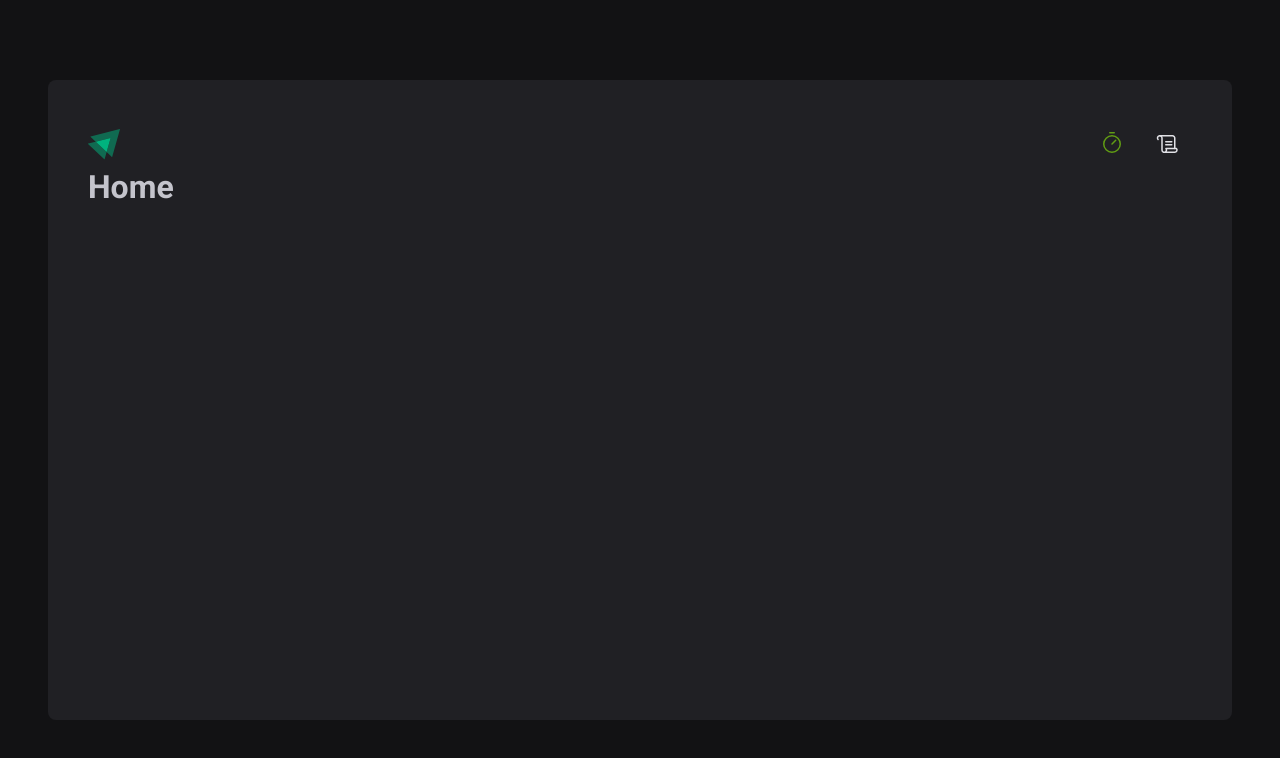
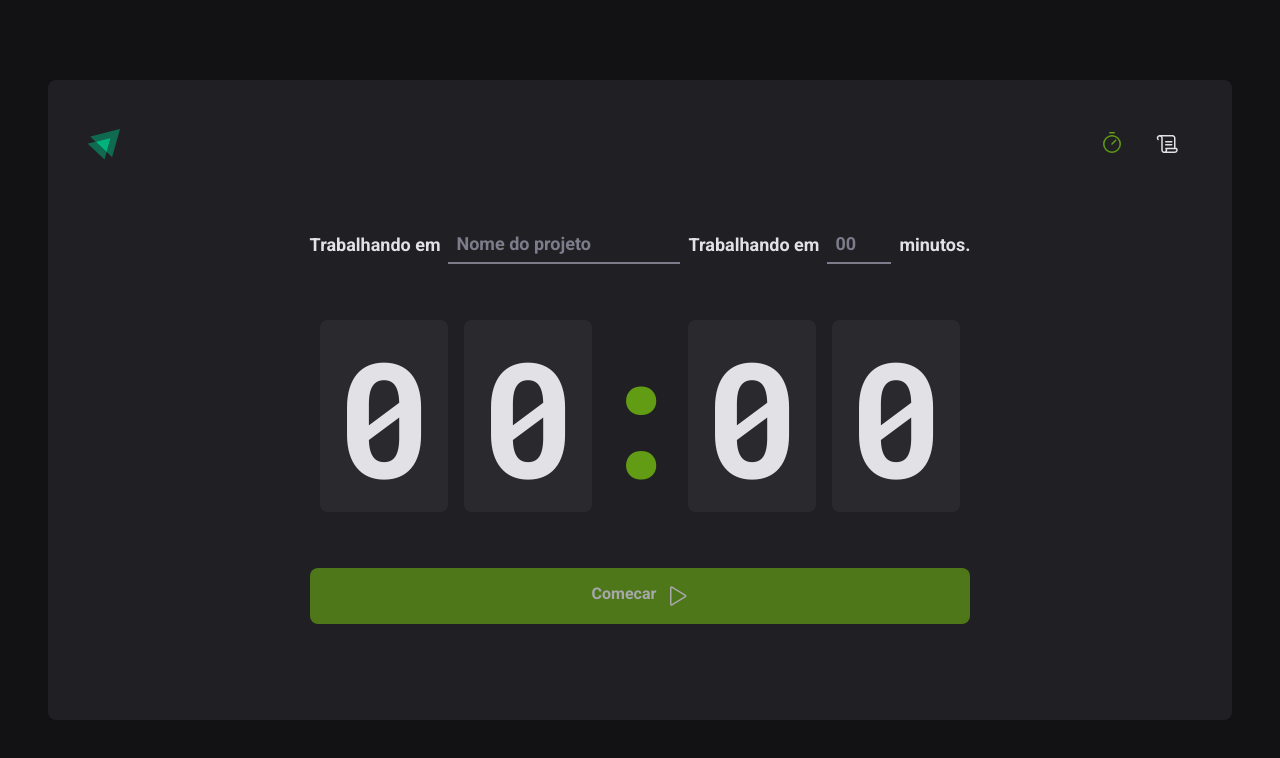
Before and after one commit to patriciaszbr/manager-task-flow, a React (Vite) app: page / in a window 1280 px wide. Shown: the top 758 px of the page. Built offline with nearby package versions, Linux system fonts and the light colour scheme.

Commit message:
Página: Home e  Aprimorando os inputs

```diff
--- a/src/pages/Home.tsx
+++ /dev/null
@@ -1,3 +0,0 @@
-export function Home() {
-  return <h1>Home</h1>;
-}
--- /dev/null
+++ b/src/pages/Home/index.tsx
@@ -0,0 +1,60 @@
+import { Play } from "phosphor-react";
+
+import {
+  CountdownContainer,
+  HomeContainer,
+  FormContainer,
+  Separator,
+  StartCountdownButton,
+  MinutesAmount,
+  TaskInput,
+} from "./styles";
+
+export function Home() {
+  return (
+    <HomeContainer>
+      <form action="">
+        <FormContainer>
+          <label htmlFor="task"> Trabalhando em </label>
+          <TaskInput
+            id="task"
+            list="task-suggestions"
+            placeholder="Nome do projeto"
+          />
+
+          <datalist id="task-suggestions">
+            <option value="Propjeto 1" />
+            <option value="Propjeto 2" />
+            <option value="Propjeto 4" />
+            <option value="Manga" />
+          </datalist>
+
+          <label htmlFor="minutesAmount"> Trabalhando em </label>
+          <MinutesAmount
+            type="number"
+            id="minutesAmount"
+            placeholder="00"
+            step={5}
+            min={5}
+            max={90}
+          />
+
+          <span>minutos.</span>
+        </FormContainer>
+
+        <CountdownContainer>
+          <span>0</span>
+          <span>0</span>
+          <Separator>:</Separator>
+          <span>0</span>
+          <span>0</span>
+        </CountdownContainer>
+
+        <StartCountdownButton type="submit" disabled>
+          Comecar
+          <Play size={24} />
+        </StartCountdownButton>
+      </form>
+    </HomeContainer>
+  );
+}
--- /dev/null
+++ b/src/pages/Home/styles.ts
@@ -0,0 +1,110 @@
+import styled from "styled-components";
+
+export const HomeContainer = styled.main`
+  flex: 1;
+
+  display: flex;
+  flex-direction: column;
+  align-items: center;
+  justify-content: center;
+
+  form {
+    display: flex;
+    flex-direction: column;
+    align-items: center;
+    gap: 3.5rem;
+  }
+`;
+export const FormContainer = styled.div`
+  width: 100%;
+  display: flex;
+  align-items: center;
+  justify-content: center;
+  gap: 0.5rem;
+  color: ${(props) => props.theme["gray-100"]};
+  font-size: 1.125rem;
+  font-weight: bold;
+  flex-wrap: wrap;
+`;
+
+const BaseIput = styled.input`
+  background: transparent;
+  height: 2.5rem;
+  border: 0;
+  border-bottom: 2px solid ${(props) => props.theme["gray-500"]};
+  font-weight: bold;
+  font-size: 1.125rem;
+  padding: 0.5rem;
+  color: ${(props) => props.theme["gray-100"]};
+
+  &:focus {
+    box-shadow: none;
+    border-color: ${(props) => props.theme["green-500"]};
+  }
+  &::placeholder {
+    color: ${(props) => props.theme["gray-500"]};
+  }
+`;
+
+export const TaskInput = styled(BaseIput)`
+  flex: 1;
+
+  &::-webkit-calendar-picker-indicator {
+    display: none !important;
+  }
+`;
+
+export const MinutesAmount = styled(BaseIput)`
+  width: 4rem;
+`;
+
+export const CountdownContainer = styled.div`
+  font-family: "Roboto Mono", monospace;
+  font-size: 10rem;
+  line-height: 8rem;
+  color: ${(props) => props.theme["gray-100"]};
+
+  display: flex;
+  gap: 1rem;
+
+  span {
+    background: ${(props) => props.theme["gray-700"]};
+    padding: 2rem 1rem;
+    border-radius: 8px;
+  }
+`;
+
+export const Separator = styled.div`
+  padding: 2rem 0;
+  color: ${(props) => props.theme["green-500"]};
+
+  width: 4rem;
+  overflow: hidden;
+  display: flex;
+  justify-content: center;
+`;
+
+export const StartCountdownButton = styled.button`
+  width: 100%;
+  border: 0;
+  padding: 1rem;
+  border-radius: 8px;
+
+  display: flex;
+  align-content: center;
+  justify-content: center;
+
+  gap: 0.5rem;
+  font-weight: bold;
+  cursor: pointer;
+  background: ${(props) => props.theme["green-500"]};
+  color: ${(props) => props.theme["gray-100"]};
+
+  &:disabled {
+    opacity: 0.7;
+    cursor: not-allowed;
+  }
+  &:not(:disabled)hover {
+    background: ${(props) => props.theme["yellow-500"]};
+  }
+`;
--- a/src/styles/global.ts
+++ b/src/styles/global.ts
@@ -1,4 +1,4 @@
-import { createGlobalStyle } from 'styled-components'
+import { createGlobalStyle } from "styled-components";
 
 export const GlobalStyle = createGlobalStyle`
   * {
@@ -9,11 +9,13 @@
 
   :focus {
     outline: 0;
-    box-shadow: 0 0 0 2px ${(props) => props.theme['green-500']};
+    box-shadow: 0 0 0 2px ${(props) => props.theme["green-500"]};
   }
+
   body {
-    background:${(props) => props.theme['gray-900']};
-    color: ${(props) => props.theme['gray-300']}
+    background:${(props) => props.theme["gray-900"]};
+    color: ${(props) => props.theme["gray-300"]};
+    --webkit-font-smoothing: antialiased;
   }
 
   body, input, textarea, button {
@@ -21,4 +23,4 @@
     font-weight: 400;
     font-size: 1rem;
   }
-`
+`;
```
